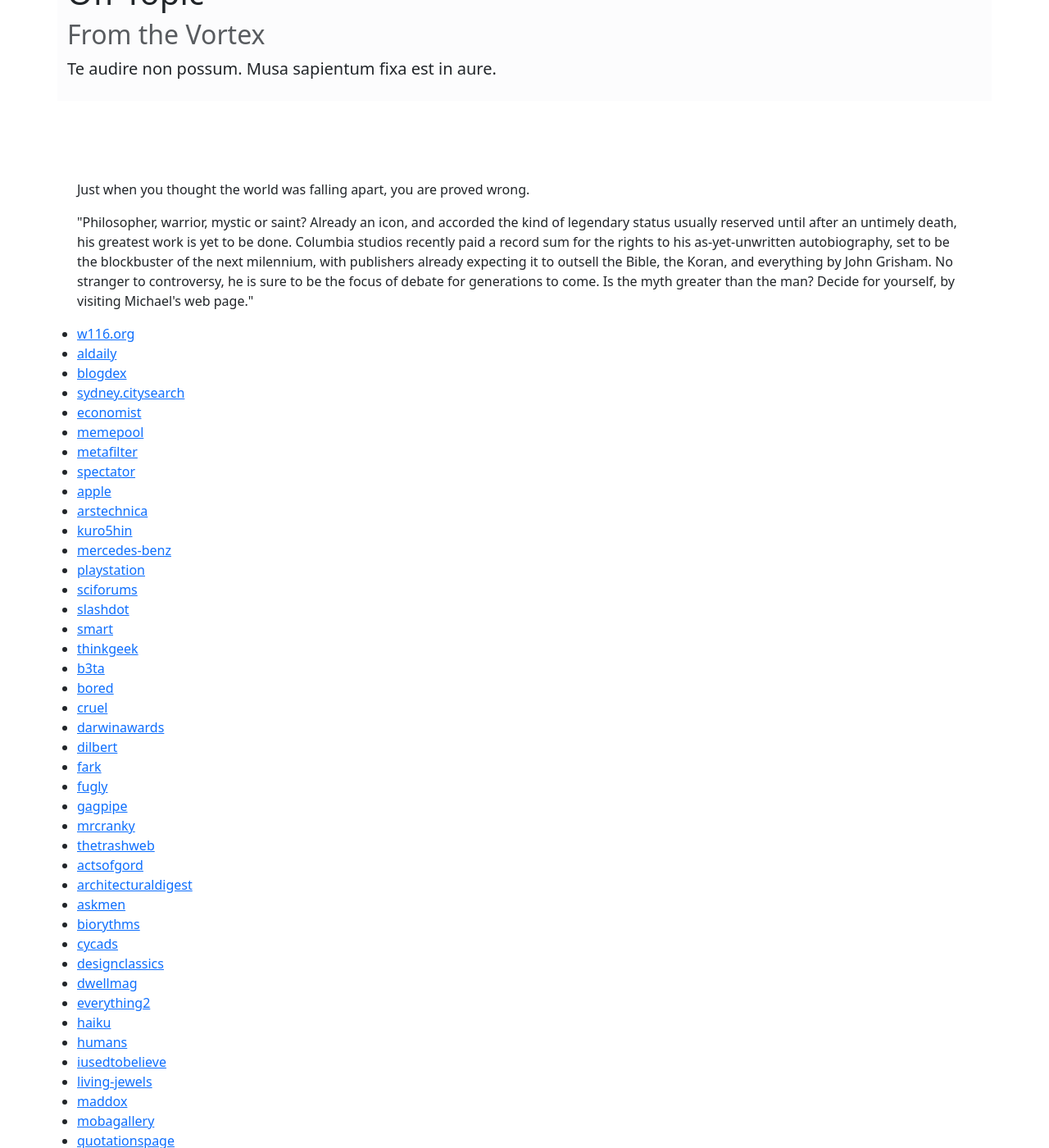
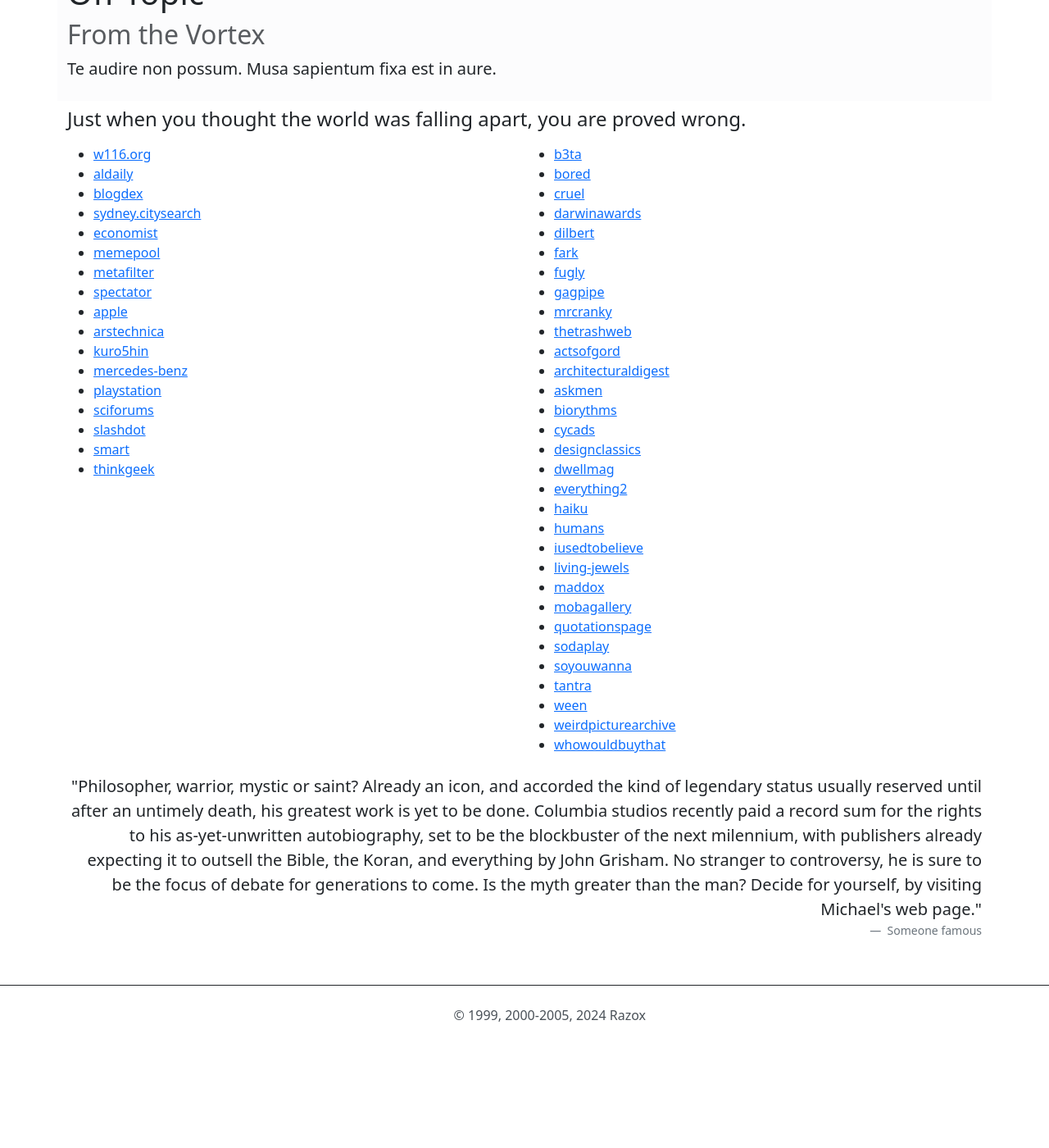
Before and after one commit to raz0x/razox, a Jekyll site: the page built from index.html, in a window 1280 px wide and 1400 px high, scrolled down 563 px. Shown: the whole window at 82% size. Built offline with Jekyll 4.4.1, drawn with Linux system fonts in a browser that asks for light colours; the list of posts is cut into pages by our own code; after the commit the page ends 1829 px from its top, so only the background shows below that.

Commit message:
Update index.html

```diff
--- a/index.html
+++ b/index.html
@@ -8,10 +8,9 @@
 
 background: /img/scream.jpg
 ---
-<div class="container my-5 py-5">
-	<div class="row">
-		<p>Just when you thought the world was falling apart, you are proved wrong.</p>
-		<p>"Philosopher, warrior, mystic or saint? Already an icon, and accorded the kind of legendary status usually reserved until after an untimely death, his greatest work is yet to be done. Columbia studios recently paid a record sum for the rights to his as-yet-unwritten autobiography, set to be the blockbuster of the next milennium, with publishers already expecting it to outsell the Bible, the Koran, and everything by John Grisham. No stranger to controversy, he is sure to be the focus of debate for generations to come. Is the myth greater than the man? Decide for yourself, by visiting Michael's web page."</p>
+<div class="row g-2">
+	<h4>Just when you thought the world was falling apart, you are proved wrong.</h4>
+	<div class="col-md-6">
 		<ul class="list">
 			<!-- Personal -->
 			<li><a href="http://www.w116.org/">w116.org</a></li>
@@ -33,6 +32,10 @@
 			<li><a href="http://slashdot.org/">slashdot</a></li>
 			<li><a href="http://www.smart.com/">smart</a></li>
 			<li><a href="http://www.thinkgeek.net/">thinkgeek</a></li>
+		</ul>
+	</div>
+	<div class="col-md-6">
+		<ul class="list">
 			<!-- Wit, Satire & Laughs -->
 			<li><a href="http://www.b3ta.com/">b3ta</a></li>
 			<li><a href="http://www.bored.com/">bored</a></li>
@@ -68,4 +71,10 @@
 			<li><a href="http://www.whowouldbuythat.com/">whowouldbuythat</a></li>
 		</ul>
 	</div>
+	<figure class="text-end">
+		<blockquote class="blockquote">
+			<p>"Philosopher, warrior, mystic or saint? Already an icon, and accorded the kind of legendary status usually reserved until after an untimely death, his greatest work is yet to be done. Columbia studios recently paid a record sum for the rights to his as-yet-unwritten autobiography, set to be the blockbuster of the next milennium, with publishers already expecting it to outsell the Bible, the Koran, and everything by John Grisham. No stranger to controversy, he is sure to be the focus of debate for generations to come. Is the myth greater than the man? Decide for yourself, by visiting Michael's web page."</p>
+		</blockquote>
+		<figcaption class="blockquote-footer"> Someone famous </figcaption>
+	</figure>
 </div>
```
Lines whose indentation alone changed are shown as unchanged.
